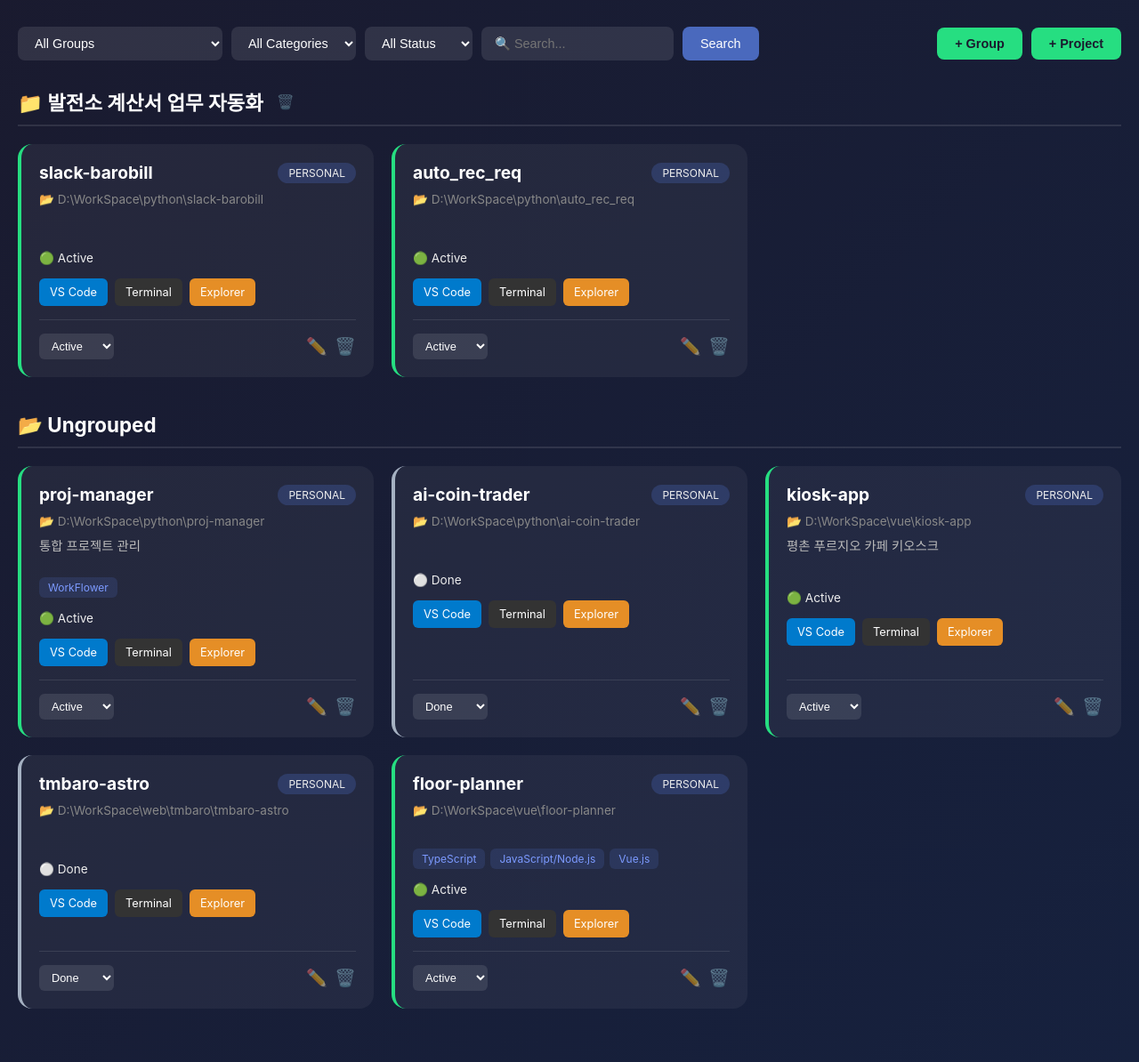
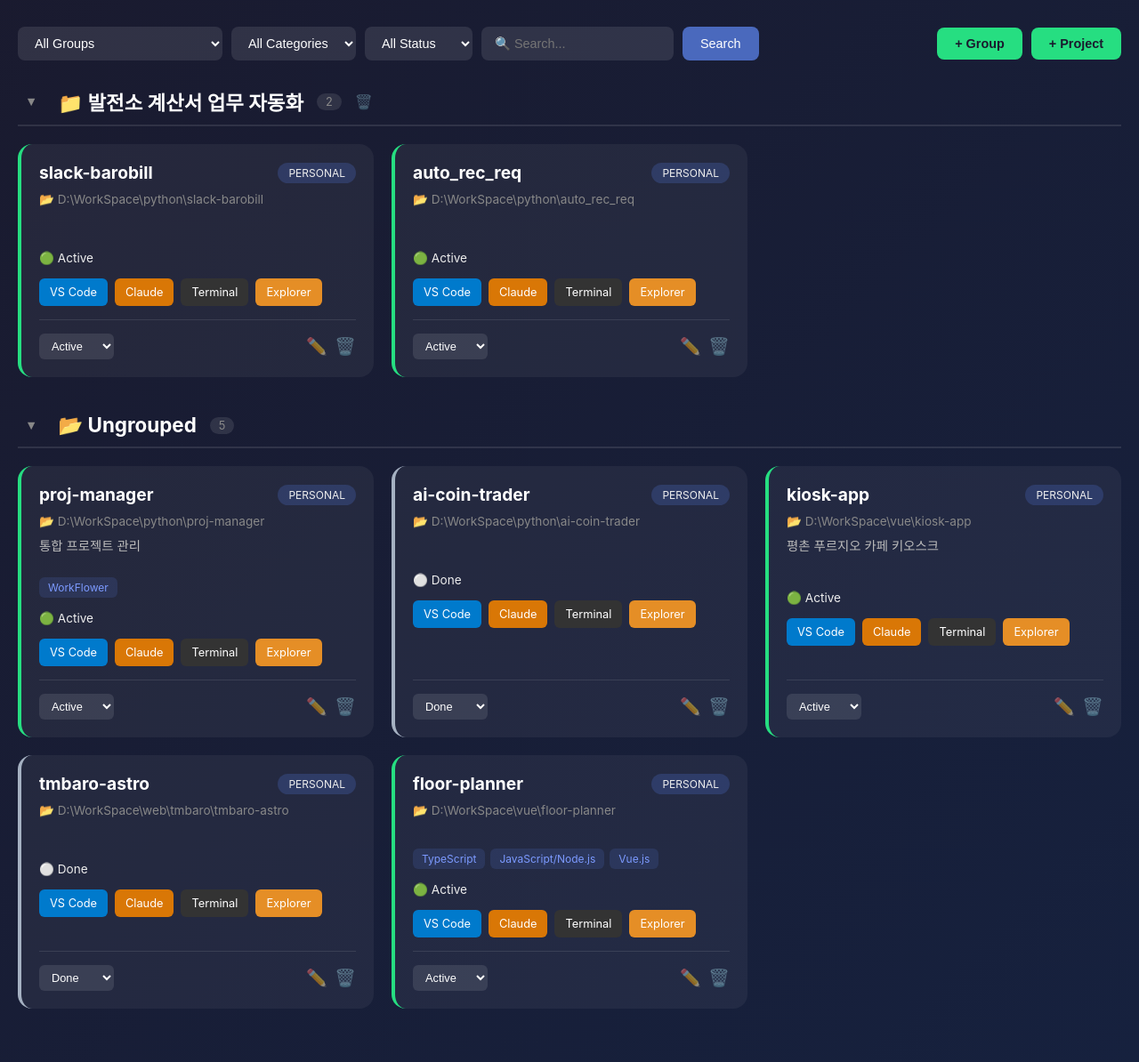
Before and after one commit to odise444/project-manager, a Flask app: page / in a window 1280 px wide. Shown: the part 179-1373 px from the top of the page at 89% size. Run offline with Flask 3, Linux system fonts and the light colour scheme.

Commit message:
Claude 버튼 및 그룹 폴딩 기능 추가
- 각 프로젝트에서 Claude Code 실행 버튼 추가
- 카드 및 상세페이지에 Claude 버튼 배치
- 그룹 접기/펼치기 토글 기능
- 그룹 접힘 상태 localStorage 저장

```diff
--- a/app.py
+++ b/app.py
@@ -390,11 +390,15 @@
             subprocess.Popen(f'start cmd /K "cd /d {path}"', shell=True)
         elif action == 'explorer':
             subprocess.Popen(f'explorer "{path}"', shell=True)
+        elif action == 'claude':
+            subprocess.Popen(f'start cmd /K "cd /d {path} && claude"', shell=True)
     else:
         if action == 'vscode':
             subprocess.Popen(['code', path])
         elif action == 'terminal':
             subprocess.Popen(['gnome-terminal', f'--working-directory={path}'])
+        elif action == 'claude':
+            subprocess.Popen(['gnome-terminal', '--', 'bash', '-c', f'cd "{path}" && claude; exec bash'])
 
     return redirect(url_for('index'))
 
--- a/static/style.css
+++ b/static/style.css
@@ -133,6 +133,45 @@
 
 .btn-delete-group:hover {
     opacity: 1;
+}
+
+.btn-toggle {
+    background: transparent;
+    border: none;
+    color: #888;
+    font-size: 0.9rem;
+    cursor: pointer;
+    padding: 5px 8px;
+    transition: all 0.2s;
+}
+
+.btn-toggle:hover {
+    color: #fff;
+}
+
+.group-count {
+    background: rgba(255,255,255,0.1);
+    color: #888;
+    padding: 2px 10px;
+    border-radius: 12px;
+    font-size: 0.8rem;
+}
+
+.group-content {
+    transition: all 0.3s ease;
+}
+
+.group-section.collapsed .group-content {
+    display: none;
+}
+
+.group-section.collapsed {
+    margin-bottom: 20px;
+}
+
+.group-section.collapsed .group-header {
+    margin-bottom: 0;
+    border-bottom-color: transparent;
 }
 
 .modal-small {
@@ -321,6 +360,11 @@
 
 .btn-vscode {
     background: #007acc;
+    color: white;
+}
+
+.btn-claude {
+    background: #d97706;
     color: white;
 }
 
@@ -782,6 +826,10 @@
     background: #24292e;
 }
 
+.action-btn.btn-claude {
+    background: #d97706;
+}
+
 .action-icon {
     font-size: 1.2rem;
 }
--- a/templates/_project_card.html
+++ b/templates/_project_card.html
@@ -50,6 +50,7 @@
 
     <div class="card-actions">
         <a href="/open/{{ project.name }}/vscode" class="btn btn-vscode">VS Code</a>
+        <a href="/open/{{ project.name }}/claude" class="btn btn-claude">Claude</a>
         <a href="/open/{{ project.name }}/terminal" class="btn btn-terminal">Terminal</a>
         <a href="/open/{{ project.name }}/explorer" class="btn btn-explorer">Explorer</a>
     </div>
--- a/templates/detail.html
+++ b/templates/detail.html
@@ -130,6 +130,10 @@
                             <span class="action-icon">💻</span>
                             Open in VS Code
                         </a>
+                        <a href="/open/{{ project.name }}/claude" class="action-btn btn-claude">
+                            <span class="action-icon">🤖</span>
+                            Open Claude
+                        </a>
                         <a href="/open/{{ project.name }}/terminal" class="action-btn btn-terminal">
                             <span class="action-icon">⌨️</span>
                             Open Terminal
--- a/templates/index.html
+++ b/templates/index.html
@@ -54,14 +54,16 @@
 
         <!-- 그룹별 프로젝트 -->
         {% for group_name, group_projects in grouped_projects.items() %}
-        <div class="group-section">
+        <div class="group-section" id="group-{{ loop.index }}">
             <div class="group-header">
+                <button type="button" class="btn-toggle" onclick="toggleGroup('group-{{ loop.index }}')">▼</button>
                 <h2>📁 {{ group_name }}</h2>
+                <span class="group-count">{{ group_projects|length }}</span>
                 <form method="post" action="/delete-group/{{ group_name }}" class="inline-form">
                     <button type="submit" class="btn-delete-group" onclick="return confirm('Delete group {{ group_name }}? Projects will be ungrouped.')">🗑️</button>
                 </form>
             </div>
-            <div class="project-grid">
+            <div class="project-grid group-content">
                 {% for project in group_projects %}
                 {% include '_project_card.html' %}
                 {% endfor %}
@@ -71,11 +73,13 @@
 
         <!-- 그룹 없는 프로젝트 -->
         {% if ungrouped %}
-        <div class="group-section">
+        <div class="group-section" id="group-ungrouped">
             <div class="group-header">
+                <button type="button" class="btn-toggle" onclick="toggleGroup('group-ungrouped')">▼</button>
                 <h2>📂 Ungrouped</h2>
+                <span class="group-count">{{ ungrouped|length }}</span>
             </div>
-            <div class="project-grid">
+            <div class="project-grid group-content">
                 {% for project in ungrouped %}
                 {% include '_project_card.html' %}
                 {% endfor %}
@@ -240,6 +244,32 @@
             document.getElementById('groupModal').style.display = 'none';
         }
 
+        function toggleGroup(groupId) {
+            const section = document.getElementById(groupId);
+            const content = section.querySelector('.group-content');
+            const btn = section.querySelector('.btn-toggle');
+
+            if (section.classList.contains('collapsed')) {
+                section.classList.remove('collapsed');
+                btn.textContent = '▼';
+                localStorage.removeItem('collapsed-' + groupId);
+            } else {
+                section.classList.add('collapsed');
+                btn.textContent = '▶';
+                localStorage.setItem('collapsed-' + groupId, 'true');
+            }
+        }
+
+        // 페이지 로드시 저장된 접힘 상태 복원
+        document.addEventListener('DOMContentLoaded', function() {
+            document.querySelectorAll('.group-section').forEach(section => {
+                if (localStorage.getItem('collapsed-' + section.id) === 'true') {
+                    section.classList.add('collapsed');
+                    section.querySelector('.btn-toggle').textContent = '▶';
+                }
+            });
+        });
+
         window.onclick = function(event) {
             const modals = ['addModal', 'editModal', 'groupModal'];
             modals.forEach(id => {
```
